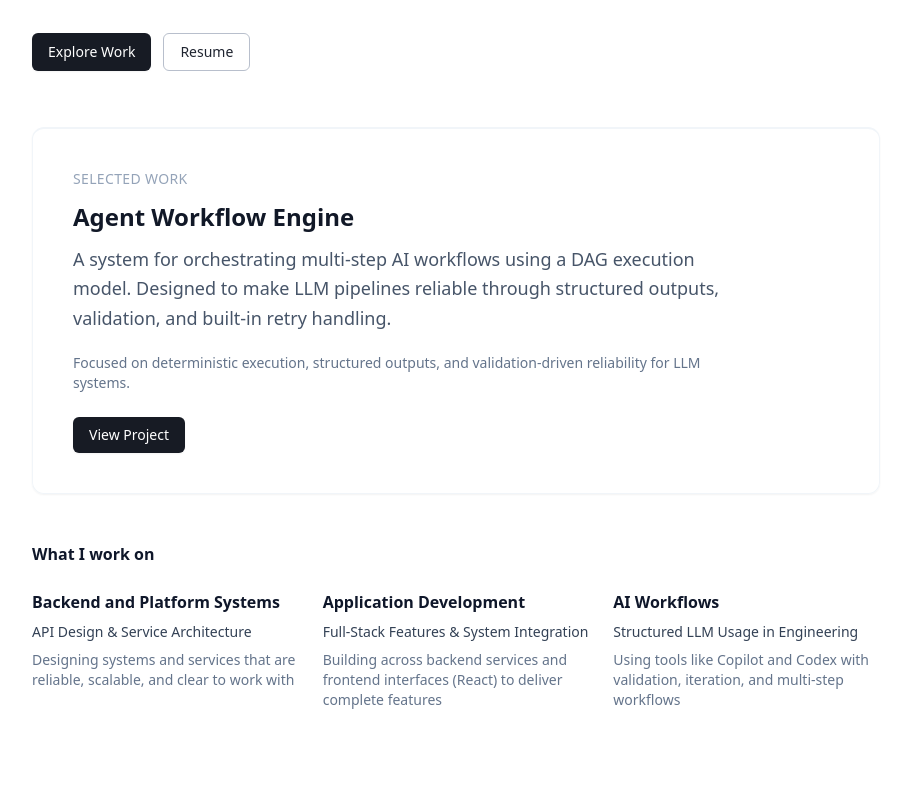
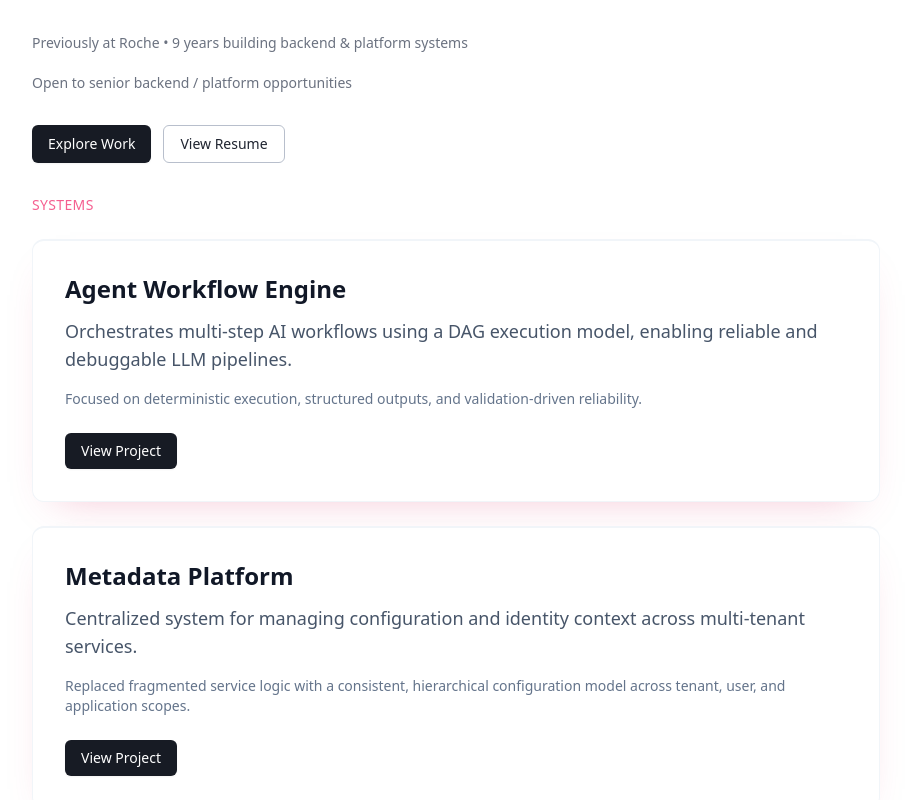
Before and after one commit to jtsanch/portfolio-site, a Next.js app: page / in a window 1280 px wide. Shown: the part 340-1140 px from the top of the page, without its empty margins (184-1095 px from the left). Before the commit the page ends 1074 px from the top, so only its background shows below. Built offline with nearby package versions, Linux system fonts and the light colour scheme.

Commit message:
cleaned up font and text

```diff
--- a/src/app/page.tsx
+++ b/src/app/page.tsx
@@ -13,7 +13,7 @@ export default function Home() {
   return (
     <>
       {/* Hero */}
-      <Section className="pt-12 pb-8">
+      <Section className="pt-12 pb-4">
         <Container>
           <h1 className="max-w-2xl text-4xl font-bold leading-tight text-brandDark-900 sm:text-4xl">
             I build backend systems and platforms that are{" "}
@@ -28,29 +28,67 @@ export default function Home() {
             I apply the same principles to AI workflows, bringing structure, validation,
             and reliability to LLM-based systems.
           </p>
+          <p className="mt-4 text-sm text-gray-500">
+            Previously at Roche • 9 years building backend & platform systems
+            <br /><br />
+            Open to senior backend / platform opportunities
+          </p>
           <div className="mt-8 flex flex-wrap gap-3">
             <Button href="/work/index">Explore Work</Button>
-            <Button href="/resume" variant="secondary">Resume</Button>
+            <Button href="/resume" variant="secondary">View Resume</Button>
           </div>
         </Container>
       </Section>
 
-      {/* Featured Project */}
-      <Section className="py-6">
+      <Section className="py-4">
         <Container>
-          <div className="bg-white rounded-xl p-8 md:p-10 shadow-sm border border-slate-100 border-t-2 border-brandPink-200/40 bg-white/90 shadow-[0_18px_40px_-24px_rgba(223,63,116,0.35)] transition-all duration-200 ease-out hover:-translate-y-1 hover:shadow-[0_24px_48px_-24px_rgba(223,63,116,0.45)]">
-            <p className="text-sm uppercase tracking-wide text-slate-400 mb-3">
-              Selected Work
+          {/* Section header */}
+          <div className="mb-6">
+            <p className="text-sm uppercase font-medium tracking-wide text-brandPink-500">
+              Systems
             </p>
-            <h2 className="mb-3 text-2xl font-bold text-gray-900">Agent Workflow Engine</h2>
-            <p className="text-lg text-slate-600 leading-relaxed mb-5 max-w-2xl">
-              A system for orchestrating multi-step AI workflows using a DAG execution model.
-              Designed to make LLM pipelines reliable through structured outputs, validation, and built-in retry handling.
-            </p>
-            <p className="text-sm text-slate-500 mt-4 mb-6 max-w-2xl">Focused on deterministic execution, structured outputs, and validation-driven reliability for LLM systems.</p>
-            <div className="flex gap-4 mt-2">
-              <Button href="/work/agent-workflow-engine">View Project</Button>
+          </div>
+
+          {/* Project list */}
+          <div className="space-y-6">
+            <div className="bg-white rounded-xl p-8 border border-slate-100 border-t-2 border-brandPink-200/40 shadow-[0_18px_40px_-24px_rgba(223,63,116,0.35)] transition-all duration-200 ease-out hover:-translate-y-1 hover:shadow-[0_24px_48px_-24px_rgba(223,63,116,0.45)]">
+              <h2 className="text-2xl font-bold mb-3">
+                Agent Workflow Engine
+              </h2>
+
+              <p className="text-lg text-slate-600 mb-4">
+                Orchestrates multi-step AI workflows using a DAG execution model, enabling reliable and debuggable LLM pipelines.
+              </p>
+
+              <p className="text-sm text-slate-500 mb-6">
+                Focused on deterministic execution, structured outputs, and validation-driven reliability.
+              </p>
+
+              <Button href="/work/agent-workflow-engine">
+                View Project
+              </Button>
             </div>
+
+            <div className="bg-white rounded-xl p-8 border border-slate-100 border-t-2 border-brandPink-200/40 shadow-[0_18px_40px_-24px_rgba(223,63,116,0.35)] transition-all duration-200 ease-out hover:-translate-y-1 hover:shadow-[0_24px_48px_-24px_rgba(223,63,116,0.45)]">
+              <h2 className="text-2xl font-bold mb-3">
+                Metadata Platform
+              </h2>
+
+              <p className="text-lg text-slate-600 mb-4">
+                Centralized system for managing configuration and identity context across multi-tenant services.
+              </p>
+
+              <p className="text-sm text-slate-500 mb-6">
+                Replaced fragmented service logic with a consistent, hierarchical configuration model across tenant, user, and application scopes.
+              </p>
+
+              <div className="mt-6">
+                <Button href="/work/metadata-platform">
+                  View Project
+                </Button>
+              </div>
+            </div>
+
           </div>
         </Container>
       </Section>
```
